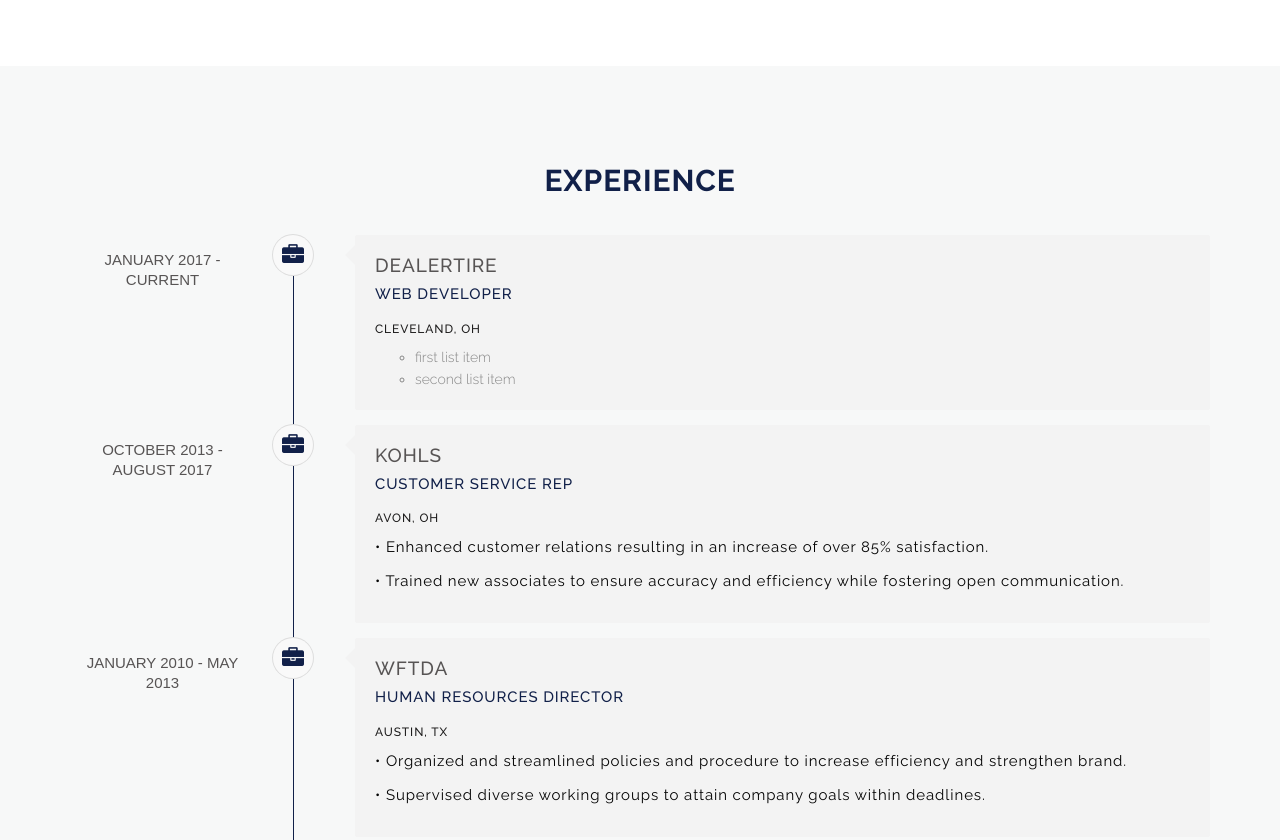
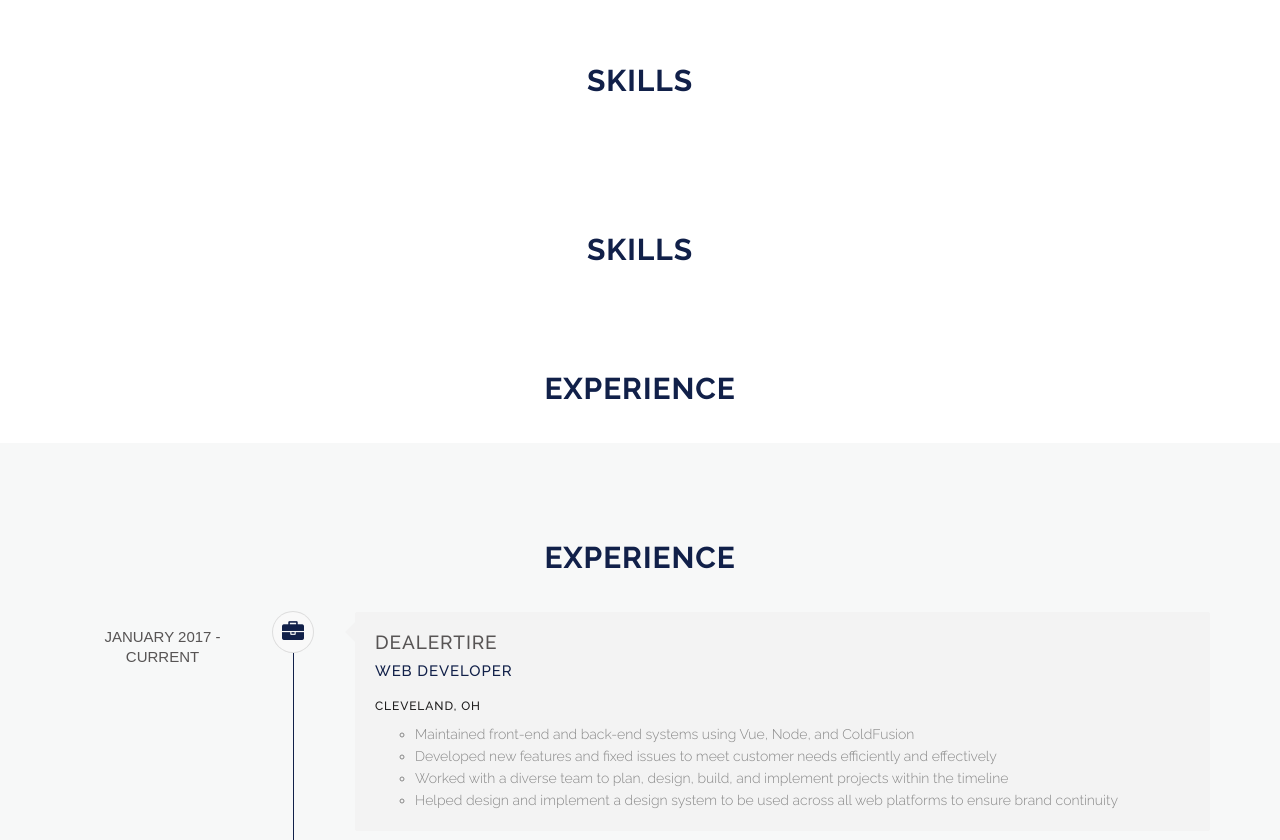
Before and after one commit to lindsayeggers/lindsayeggers.github.io, a plain HTML site: page index.html in a window 1280 px wide. Shown: the part 1260-2100 px from the top of the page. Drawn offline with Linux system fonts and the light colour scheme.

Commit message:
add skills section

```diff
--- a/index.html
+++ b/index.html
@@ -51,7 +51,7 @@
                     <div class="slide-text">
                         <div class="col-md-12 header-main">
                             <h2>Lindsay Eggers</h2>
-                            <ul id="text-slider">
+                            <ul>
                                 <li><h3>Web Developer</h3></li>
                             </ul>
                             <!--<div class="header-social">
@@ -83,6 +83,7 @@
                         <ul class="nav navbar-nav">
                             <li class="page-scroll active"><a href="#home">Home</a></li>
                             <li class="page-scroll"><a href="#about">About</a></li>
+                            <li class="page-scroll"><a href="#skills">Skills</a></li>
                             <li class="page-scroll"><a href="#experience">Experience</a></li>
                             <li class="page-scroll"><a href="#education">Education</a></li>
                             <li class="page-scroll"><a href="#contact">Contact</a></li>
@@ -135,6 +136,20 @@
             </div> <!-- /.container-->
         </section>
         <!--End about-->
+        <!--Start heading-->
+        <div class="section-heading"> <h2>Skills</h2></div>
+        <!--End heading-->
+        <!--Start Skills -->
+        <section id="skills" class="section">
+            <div class="container">
+                <!--Start heading-->
+                <div class="section-heading"> <h2>Skills</h2></div>
+                <!--End heading-->
+            </div>
+        </section>
+                <!--Start heading-->
+                <div class="section-heading"> <h2>Experience</h2></div>
+                <!--End heading-->
         <!--Start experience-->
         <section id="experience" class="section">
             <div class="container">
@@ -153,8 +168,10 @@
                             <h4>Web Developer</h4>
                             <h6>Cleveland, OH</h6>
                             <ul>
-                                <li>first list item</li>
-                                <li>second list item</li>
+                                <li>Maintained front-end and back-end systems using Vue, Node, and ColdFusion</li>
+                                <li>Developed new features and fixed issues to meet customer needs efficiently and effectively</li>
+                                <li>Worked with a diverse team to plan, design, build, and implement projects within the timeline</li>
+                                <li>Helped design and implement a design system to be used across all web platforms to ensure brand continuity</li>
                             </ul>
                         </div>
                     </li>
```
